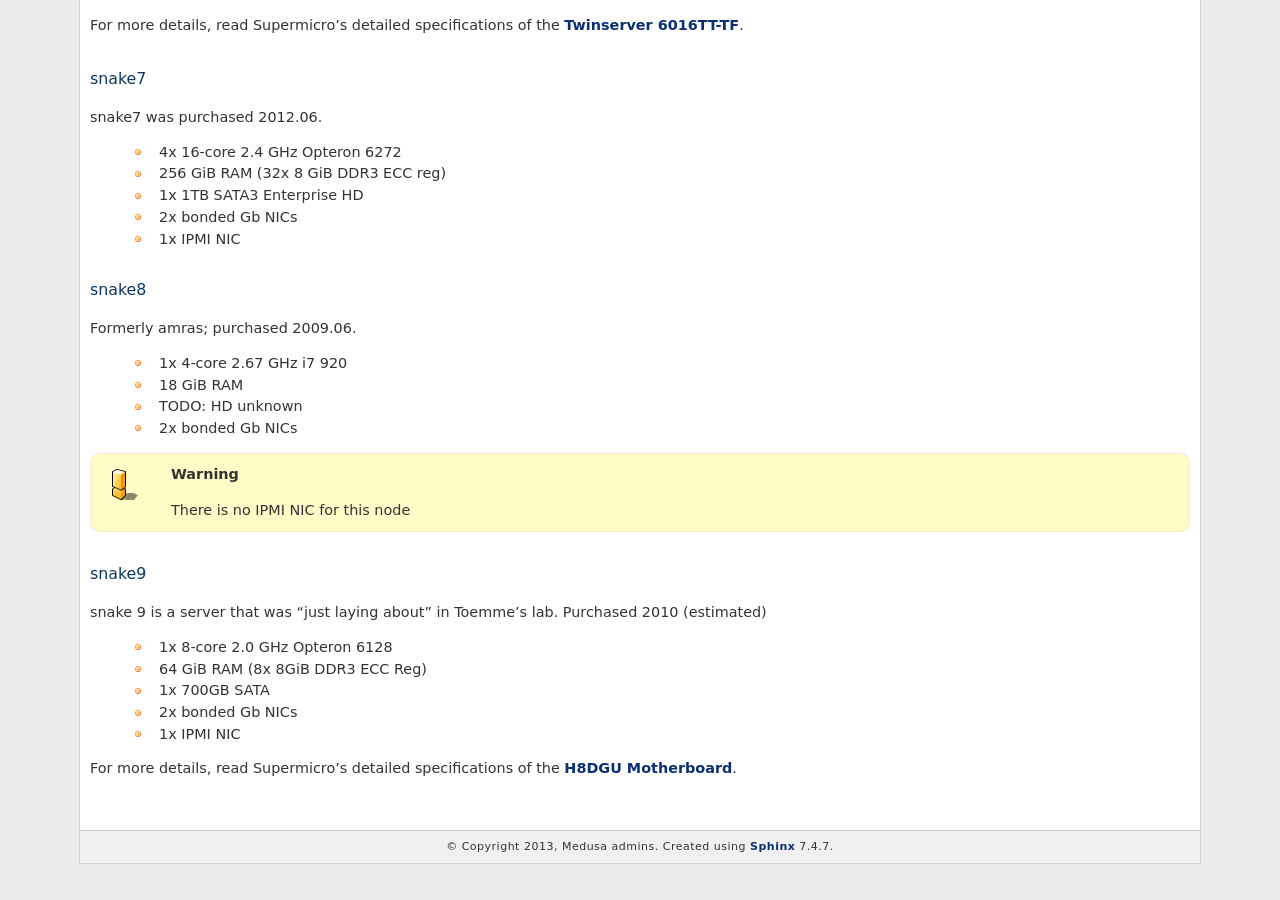
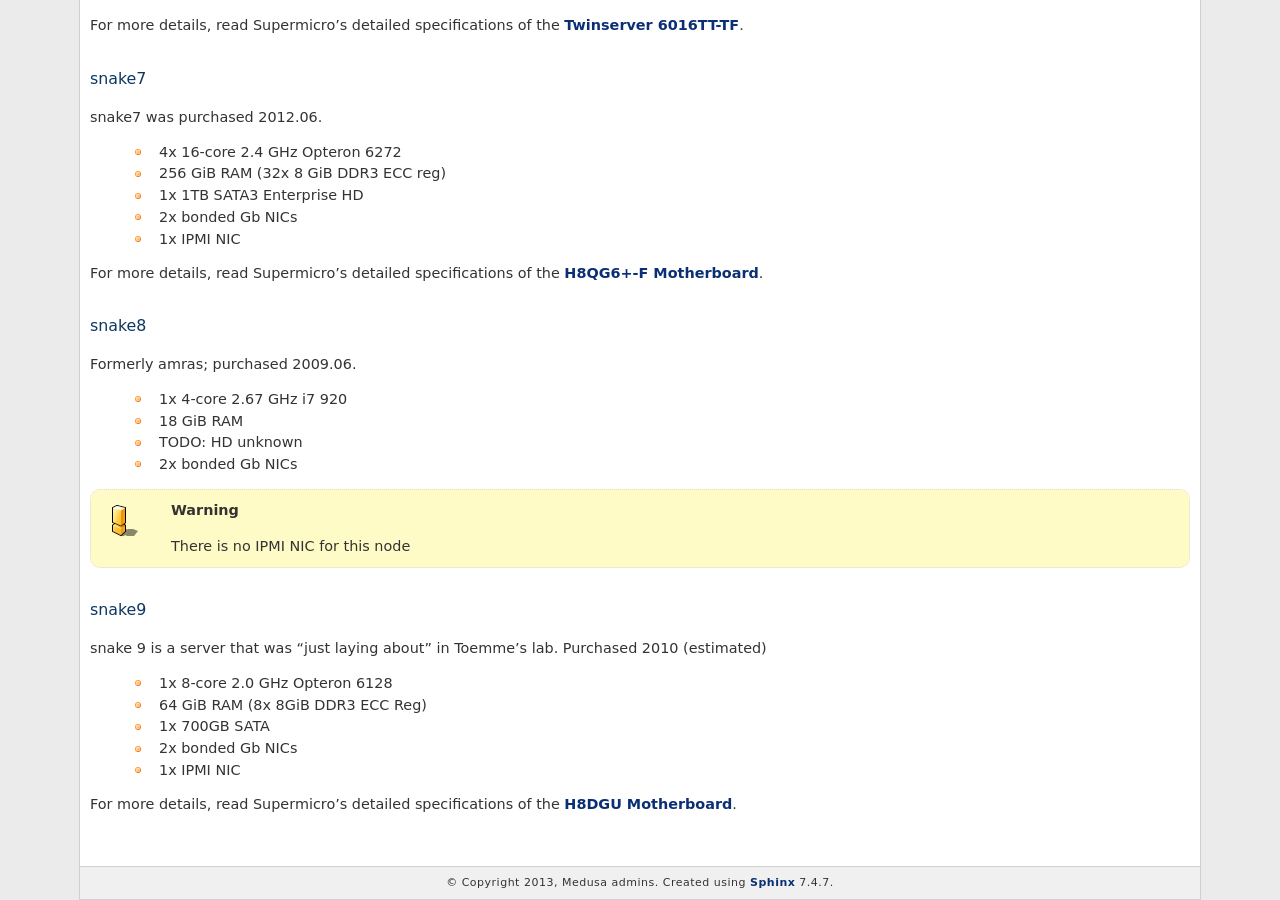
Before and after one commit to psychoinformatics-de/ipsy-docs, a Sphinx documentation site: the page built from source/internal/data_center/compute_nodes.rst, in a window 1280 px wide and 900 px high, scrolled down 846 px. Built offline with Sphinx 7.4.7, drawn with Linux system fonts in a browser that asks for light colours; formulas are drawn with MathJax 3; before the commit the page ends 1710 px from its top, so only the background shows below that.

Commit message:
Add detailed specs for snake7

```diff
--- a/source/internal/data_center/compute_nodes.rst
+++ b/source/internal/data_center/compute_nodes.rst
@@ -57,6 +57,10 @@ snake7 was purchased 2012.06.
  * 2x bonded Gb NICs
  * 1x IPMI NIC
 
+For more details, read Supermicro's detailed specifications of the `H8QG6+-F Motherboard`_.
+
+.. _H8QG6+-F Motherboard: http://www.supermicro.com/Aplus/motherboard/Opteron6000/SR56x0/H8QG6_-F.cfm
+
 snake8
 ------
 Formerly amras; purchased 2009.06.
```
